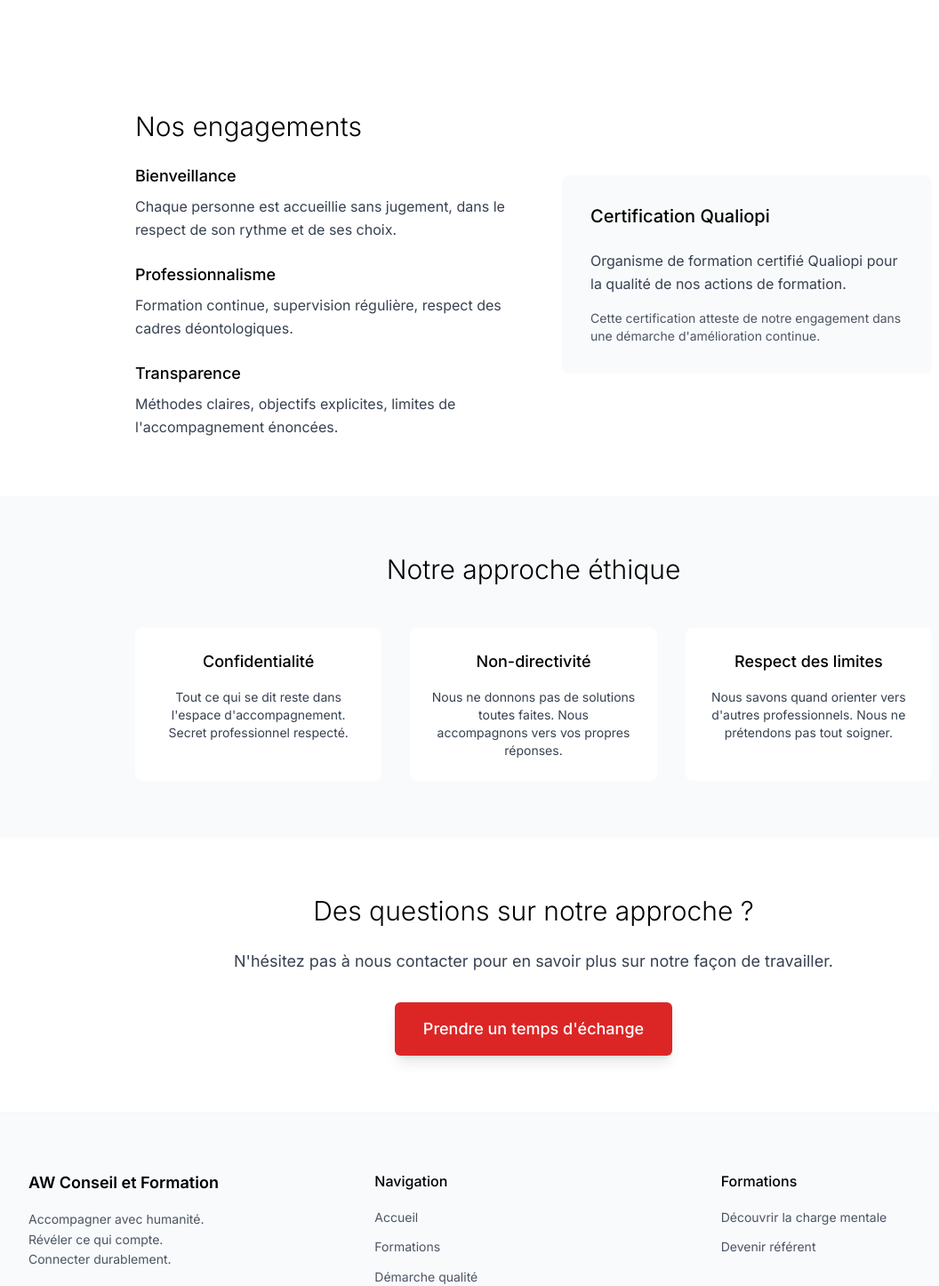
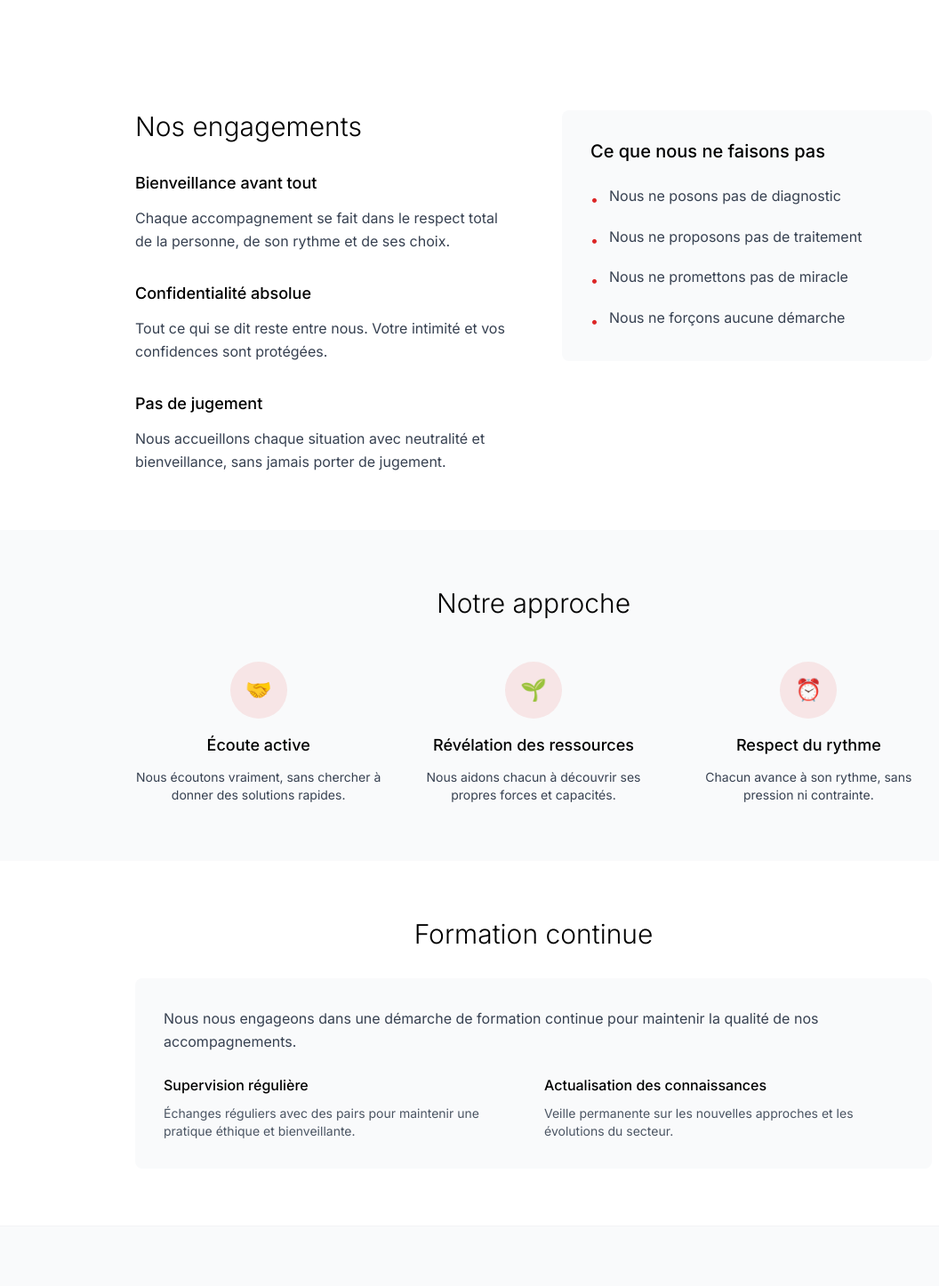
Before and after one commit to WADIH-13/aw-conseil-formation-website, a Next.js app: page /demarche-qualite in a window 1280 px wide. Shown: the part 400-1846 px from the top of the page at 89% size, without its empty margins (40-1096 px from the left). Built offline with nearby package versions, Linux system fonts and the light colour scheme.

Commit message:
Add quality approach page with commitments and ethics

```diff
--- a/app/demarche-qualite/page.tsx
+++ b/app/demarche-qualite/page.tsx
@@ -1,5 +1,3 @@
-import Link from 'next/link'
-
 export const metadata = {
   title: 'Démarche qualité - AW Conseil et Formation',
   description: 'Notre engagement qualité pour un accompagnement professionnel et bienveillant.',
@@ -25,45 +23,58 @@ export default function DemarcheQualitePage() {
       <section className="py-16">
         <div className="container-custom">
           <div className="max-w-4xl mx-auto">
-            <div className="grid grid-cols-1 md:grid-cols-2 gap-16 items-center">
+            <div className="grid grid-cols-1 md:grid-cols-2 gap-16 items-start">
               <div>
-                <h2 className="text-3xl font-light text-black mb-6">
+                <h2 className="text-3xl font-light text-black mb-8">
                   Nos engagements
                 </h2>
-                <div className="space-y-6">
+                <div className="space-y-8">
                   <div>
-                    <h3 className="text-lg font-medium text-black mb-2">Bienveillance</h3>
-                    <p className="text-gray-700">
-                      Chaque personne est accueillie sans jugement,
-                      dans le respect de son rythme et de ses choix.
+                    <h3 className="text-lg font-medium text-black mb-3">Bienveillance avant tout</h3>
+                    <p className="text-gray-700 leading-relaxed">
+                      Chaque accompagnement se fait dans le respect total de la personne,
+                      de son rythme et de ses choix.
                     </p>
                   </div>
                   <div>
-                    <h3 className="text-lg font-medium text-black mb-2">Professionnalisme</h3>
-                    <p className="text-gray-700">
-                      Formation continue, supervision régulière,
-                      respect des cadres déontologiques.
+                    <h3 className="text-lg font-medium text-black mb-3">Confidentialité absolue</h3>
+                    <p className="text-gray-700 leading-relaxed">
+                      Tout ce qui se dit reste entre nous.
+                      Votre intimité et vos confidences sont protégées.
                     </p>
                   </div>
                   <div>
-                    <h3 className="text-lg font-medium text-black mb-2">Transparence</h3>
-                    <p className="text-gray-700">
-                      Méthodes claires, objectifs explicites,
-                      limites de l'accompagnement énoncées.
+                    <h3 className="text-lg font-medium text-black mb-3">Pas de jugement</h3>
+                    <p className="text-gray-700 leading-relaxed">
+                      Nous accueillons chaque situation avec neutralité et bienveillance,
+                      sans jamais porter de jugement.
                     </p>
                   </div>
                 </div>
               </div>
+
               <div className="bg-gray-50 p-8 rounded-lg">
-                <h3 className="text-xl font-medium text-black mb-6">Certification Qualiopi</h3>
-                <p className="text-gray-700 mb-4">
-                  Organisme de formation certifié Qualiopi pour la qualité
-                  de nos actions de formation.
-                </p>
-                <p className="text-sm text-gray-600">
-                  Cette certification atteste de notre engagement
-                  dans une démarche d'amélioration continue.
-                </p>
+                <h3 className="text-xl font-medium text-black mb-6">
+                  Ce que nous ne faisons pas
+                </h3>
+                <div className="space-y-4 text-gray-700">
+                  <div className="flex items-start">
+                    <span className="text-aw-red mr-3 mt-1">•</span>
+                    <span>Nous ne posons pas de diagnostic</span>
+                  </div>
+                  <div className="flex items-start">
+                    <span className="text-aw-red mr-3 mt-1">•</span>
+                    <span>Nous ne proposons pas de traitement</span>
+                  </div>
+                  <div className="flex items-start">
+                    <span className="text-aw-red mr-3 mt-1">•</span>
+                    <span>Nous ne promettons pas de miracle</span>
+                  </div>
+                  <div className="flex items-start">
+                    <span className="text-aw-red mr-3 mt-1">•</span>
+                    <span>Nous ne forçons aucune démarche</span>
+                  </div>
+                </div>
               </div>
             </div>
           </div>
@@ -72,30 +83,36 @@ export default function DemarcheQualitePage() {
 
       <section className="py-16 bg-gray-50">
         <div className="container-custom">
-          <div className="max-w-4xl mx-auto text-center">
-            <h2 className="text-3xl font-light text-black mb-12">
-              Notre approche éthique
+          <div className="max-w-4xl mx-auto">
+            <h2 className="text-3xl font-light text-black mb-12 text-center">
+              Notre approche
             </h2>
             <div className="grid grid-cols-1 md:grid-cols-3 gap-8">
-              <div className="bg-white p-6 rounded-lg">
-                <h3 className="text-lg font-medium text-black mb-4">Confidentialité</h3>
+              <div className="text-center">
+                <div className="w-16 h-16 mx-auto mb-4 bg-aw-red bg-opacity-10 rounded-full flex items-center justify-center">
+                  <span className="text-2xl">🤝</span>
+                </div>
+                <h3 className="text-lg font-medium text-black mb-3">Écoute active</h3>
                 <p className="text-gray-700 text-sm">
-                  Tout ce qui se dit reste dans l'espace d'accompagnement.
-                  Secret professionnel respecté.
+                  Nous écoutons vraiment, sans chercher à donner des solutions rapides.
                 </p>
               </div>
-              <div className="bg-white p-6 rounded-lg">
-                <h3 className="text-lg font-medium text-black mb-4">Non-directivité</h3>
+              <div className="text-center">
+                <div className="w-16 h-16 mx-auto mb-4 bg-aw-red bg-opacity-10 rounded-full flex items-center justify-center">
+                  <span className="text-2xl">🌱</span>
+                </div>
+                <h3 className="text-lg font-medium text-black mb-3">Révélation des ressources</h3>
                 <p className="text-gray-700 text-sm">
-                  Nous ne donnons pas de solutions toutes faites.
-                  Nous accompagnons vers vos propres réponses.
+                  Nous aidons chacun à découvrir ses propres forces et capacités.
                 </p>
               </div>
-              <div className="bg-white p-6 rounded-lg">
-                <h3 className="text-lg font-medium text-black mb-4">Respect des limites</h3>
+              <div className="text-center">
+                <div className="w-16 h-16 mx-auto mb-4 bg-aw-red bg-opacity-10 rounded-full flex items-center justify-center">
+                  <span className="text-2xl">⏰</span>
+                </div>
+                <h3 className="text-lg font-medium text-black mb-3">Respect du rythme</h3>
                 <p className="text-gray-700 text-sm">
-                  Nous savons quand orienter vers d'autres professionnels.
-                  Nous ne prétendons pas tout soigner.
+                  Chacun avance à son rythme, sans pression ni contrainte.
                 </p>
               </div>
             </div>
@@ -105,20 +122,32 @@ export default function DemarcheQualitePage() {
 
       <section className="py-16">
         <div className="container-custom">
-          <div className="max-w-3xl mx-auto text-center">
-            <h2 className="text-3xl font-light text-black mb-6">
-              Des questions sur notre approche ?
+          <div className="max-w-4xl mx-auto">
+            <h2 className="text-3xl font-light text-black mb-8 text-center">
+              Formation continue
             </h2>
-            <p className="text-lg text-gray-700 mb-8 leading-relaxed">
-              N'hésitez pas à nous contacter pour en savoir plus
-              sur notre façon de travailler.
-            </p>
-            <Link
-              href="/contact"
-              className="inline-flex items-center justify-center px-8 py-4 text-lg font-medium text-white bg-aw-red hover:bg-red-700 rounded-md transition-colors shadow-lg"
-            >
-              Prendre un temps d'échange
-            </Link>
+            <div className="bg-gray-50 p-8 rounded-lg">
+              <p className="text-gray-700 leading-relaxed mb-6">
+                Nous nous engageons dans une démarche de formation continue
+                pour maintenir la qualité de nos accompagnements.
+              </p>
+              <div className="grid grid-cols-1 md:grid-cols-2 gap-6">
+                <div>
+                  <h4 className="font-medium text-black mb-2">Supervision régulière</h4>
+                  <p className="text-gray-600 text-sm">
+                    Échanges réguliers avec des pairs pour maintenir
+                    une pratique éthique et bienveillante.
+                  </p>
+                </div>
+                <div>
+                  <h4 className="font-medium text-black mb-2">Actualisation des connaissances</h4>
+                  <p className="text-gray-600 text-sm">
+                    Veille permanente sur les nouvelles approches
+                    et les évolutions du secteur.
+                  </p>
+                </div>
+              </div>
+            </div>
           </div>
         </div>
       </section>
```
